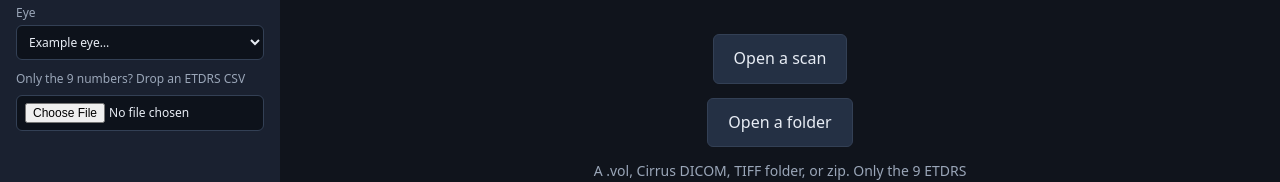
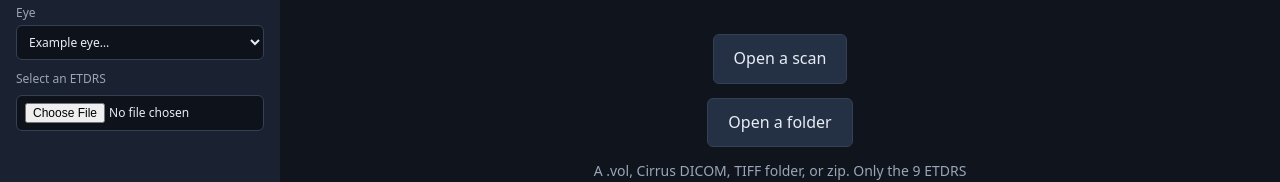
Before and after one commit to RahulNadkarni/piceyeso, a website built with Vite: page web/index.html in a window 1280 px wide. Shown: the part 320-502 px from the top of the page. Built offline with nearby package versions, Linux system fonts and the light colour scheme; files whose address does not match are found by name.

```diff
--- a/web/index.html
+++ b/web/index.html
@@ -40,7 +40,7 @@
         <select id="eye"></select>
       </label>
       <p id="localHint" class="hint" hidden>This page shows example eyes. A patient's scan opens in the local viewer and stays on that computer.</p>
-      <label class="upload">Only the 9 numbers? Drop an ETDRS CSV
+      <label class="upload">Select an ETDRS
         <input id="csv" type="file" accept=".csv,text/csv" />
       </label>
       <div id="tools">
```
